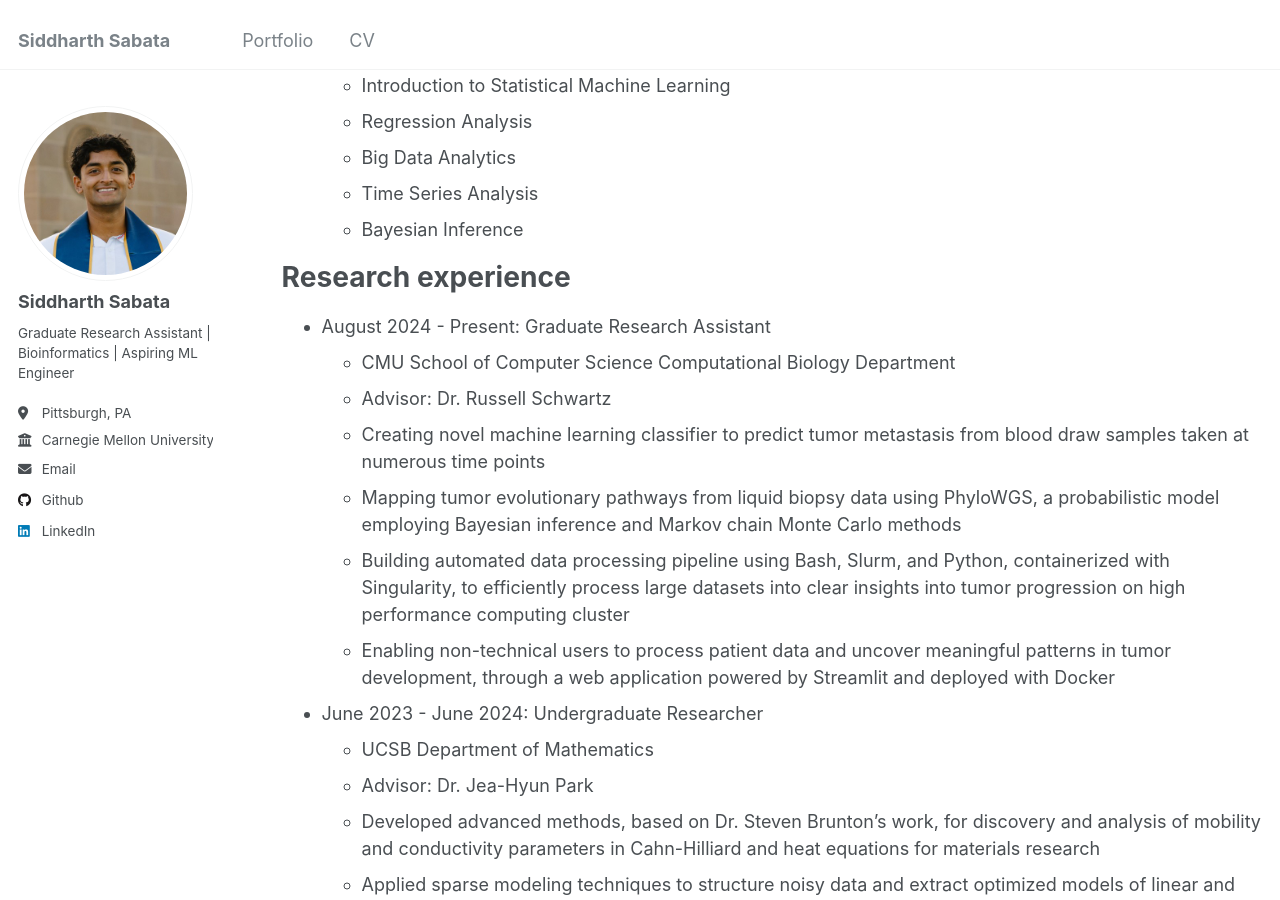
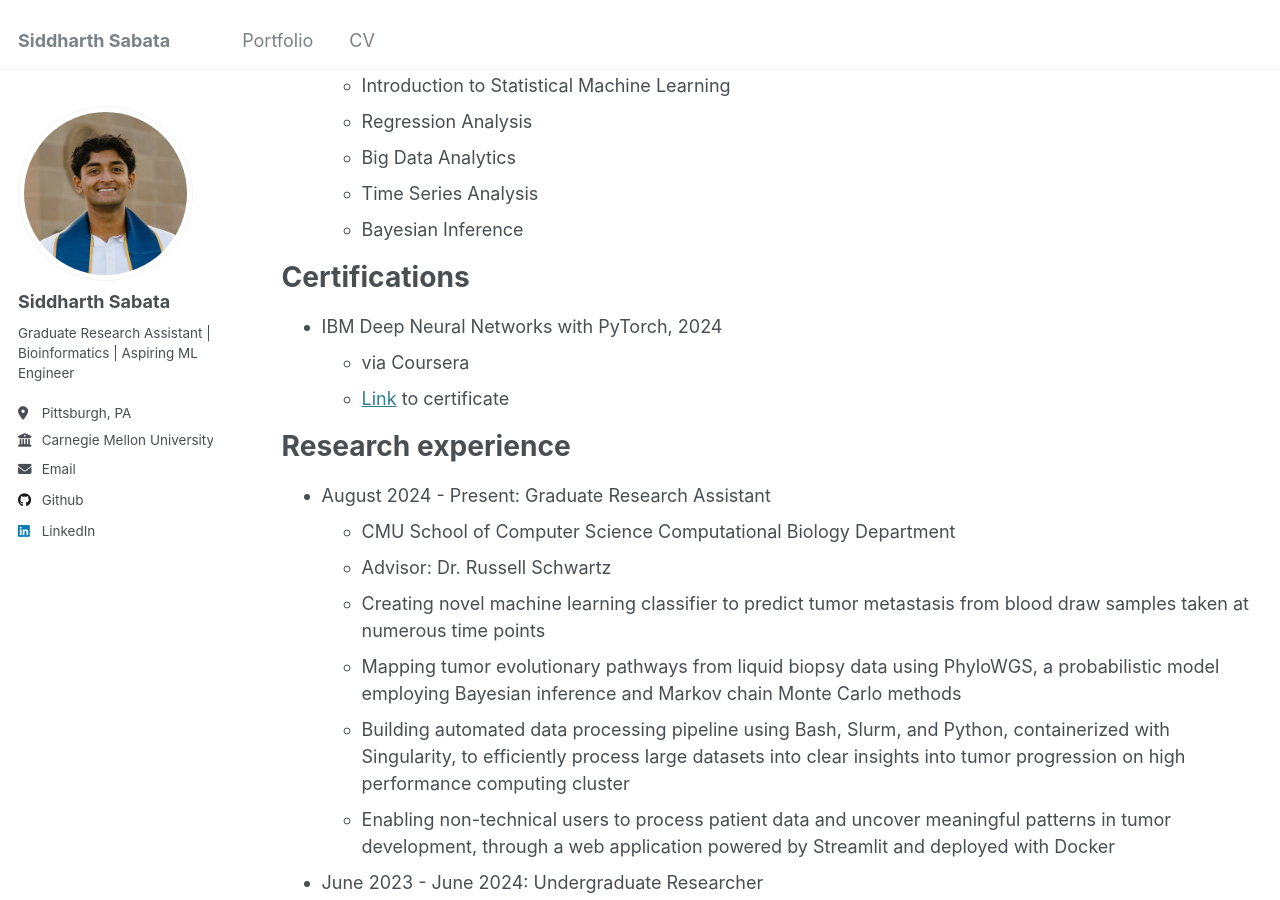
Before and after one commit to siddsabata/siddsabata.github.io, a Jekyll site: the page built from _pages/cv.md, in a window 1280 px wide and 900 px high, scrolled down 416 px. Built offline with Jekyll 4.4.1, drawn with Linux system fonts in a browser that asks for light colours.

Commit message:
Update cv.md

```diff
--- a/_pages/cv.md
+++ b/_pages/cv.md
@@ -24,6 +24,12 @@ Education
   * Big Data Analytics
   * Time Series Analysis
   * Bayesian Inference
+
+Certifications
+======
+* IBM Deep Neural Networks with PyTorch, 2024
+  * via Coursera
+  * [Link](https://coursera.org/share/78ba5953c1268a62979a4dbde56ddc64) to certificate
 
 Research experience
 ======
```
